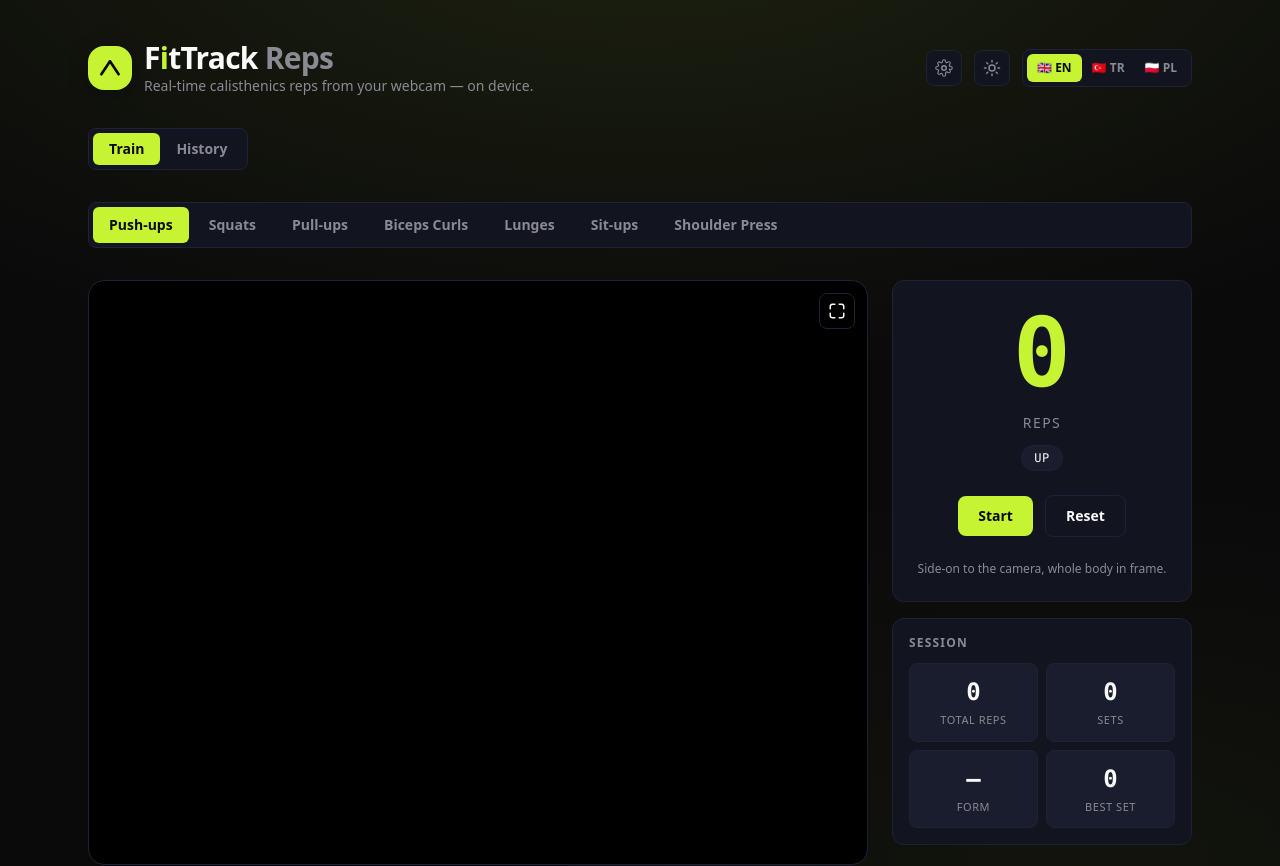
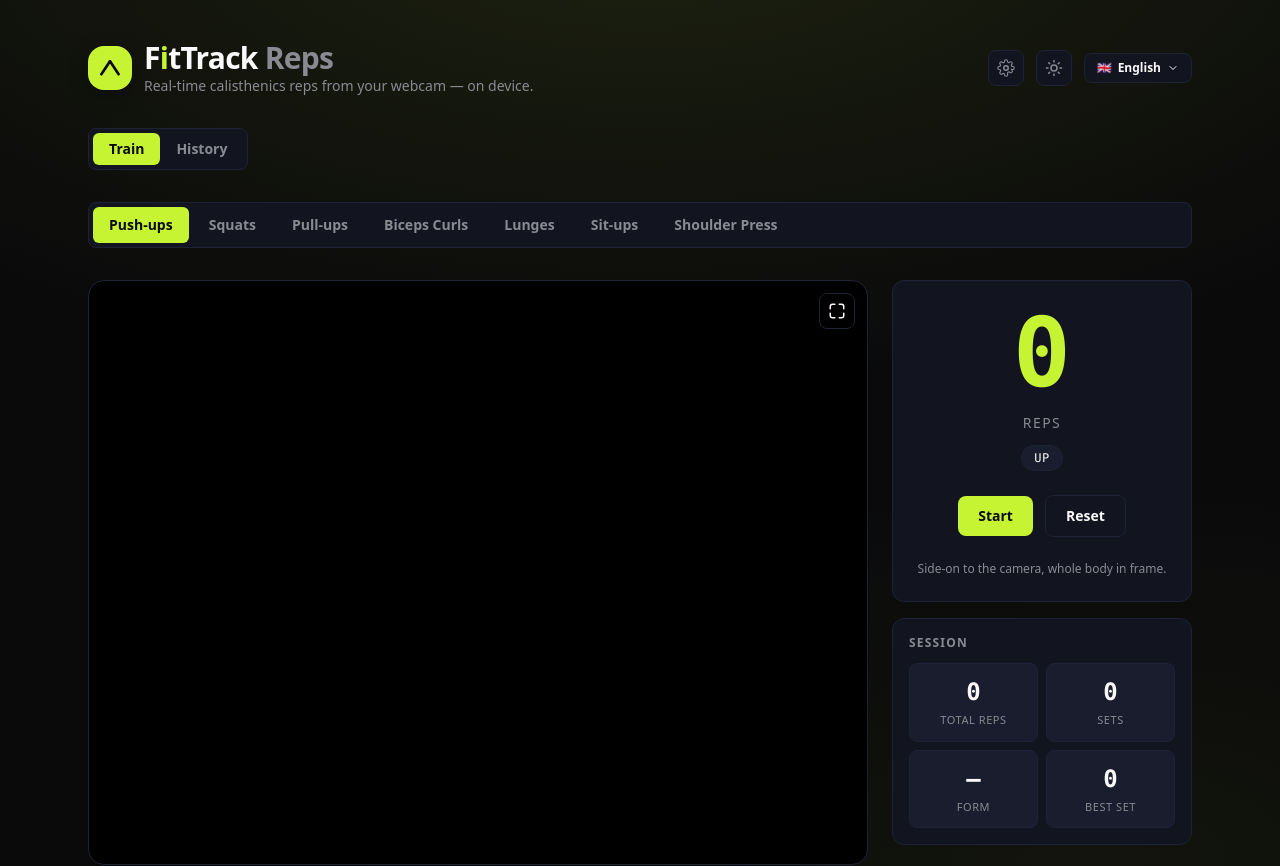
Before and after one commit to Sm3th/Webcam-Repeat-Counter, a React (Vite) app: page / in a window 1280 px wide. Shown: the top 866 px of the page. Built offline with nearby package versions, Linux system fonts and the light colour scheme.

Commit message:
fix(history+nav): sensible mini bar chart, dropdown language menu

```diff
--- a/src/app/App.tsx
+++ b/src/app/App.tsx
@@ -14,13 +14,14 @@ import { InstallButton } from './InstallButton';
 import { SettingsPanel } from './SettingsPanel';
 import { usePrefs } from './usePrefs';
 import { HistoryView } from './HistoryView';
+import { LanguageMenu } from './LanguageMenu';
 
 type Lang = 'en' | 'tr' | 'pl';
 const PACKS: Record<Lang, RepCounterLabels> = { en: EN, tr: TR, pl: PL };
 const LANGS: Array<{ code: Lang; flag: string; label: string }> = [
-  { code: 'en', flag: '🇬🇧', label: 'EN' },
-  { code: 'tr', flag: '🇹🇷', label: 'TR' },
-  { code: 'pl', flag: '🇵🇱', label: 'PL' },
+  { code: 'en', flag: '🇬🇧', label: 'English' },
+  { code: 'tr', flag: '🇹🇷', label: 'Türkçe' },
+  { code: 'pl', flag: '🇵🇱', label: 'Polski' },
 ];
 
 const EXERCISE_LIST = Object.values(EXERCISES);
@@ -125,28 +126,11 @@ export function App() {
               )}
             </button>
 
-            <div
-              role="radiogroup"
-              aria-label="Language"
-              className="inline-flex rounded-lg border border-border bg-surface p-1"
-            >
-              {LANGS.map((l) => (
-                <button
-                  key={l.code}
-                  type="button"
-                  role="radio"
-                  aria-checked={lang === l.code}
-                  onClick={() => setLang(l.code)}
-                  className={`rounded-md px-2.5 py-1.5 text-xs font-semibold transition-colors ${
-                    lang === l.code
-                      ? 'bg-accent text-accent-ink'
-                      : 'text-text-dim hover:text-text'
-                  }`}
-                >
-                  <span aria-hidden="true">{l.flag}</span> {l.label}
-                </button>
-              ))}
-            </div>
+            <LanguageMenu
+              langs={LANGS}
+              current={lang}
+              onChange={(c) => setLang(c as Lang)}
+            />
           </div>
         </header>
 
--- /dev/null
+++ b/src/app/LanguageMenu.tsx
@@ -0,0 +1,90 @@
+import { useEffect, useRef, useState } from 'react';
+
+export interface LangOption {
+  code: string;
+  flag: string;
+  label: string;
+}
+
+interface LanguageMenuProps {
+  langs: LangOption[];
+  current: string;
+  onChange: (code: string) => void;
+}
+
+/** Compact language button that opens a dropdown of languages. */
+export function LanguageMenu({ langs, current, onChange }: LanguageMenuProps) {
+  const [open, setOpen] = useState(false);
+  const ref = useRef<HTMLDivElement>(null);
+  const active = langs.find((l) => l.code === current) ?? langs[0];
+
+  useEffect(() => {
+    if (!open) return;
+    const onDoc = (e: MouseEvent) => {
+      if (ref.current && !ref.current.contains(e.target as Node)) setOpen(false);
+    };
+    document.addEventListener('mousedown', onDoc);
+    return () => document.removeEventListener('mousedown', onDoc);
+  }, [open]);
+
+  return (
+    <div ref={ref} className="relative">
+      <button
+        type="button"
+        onClick={() => setOpen((v) => !v)}
+        aria-haspopup="listbox"
+        aria-expanded={open}
+        aria-label="Language"
+        className="flex items-center gap-1.5 rounded-lg border border-border bg-surface px-3 py-1.5 text-xs font-semibold text-text transition-colors hover:text-accent"
+      >
+        <span aria-hidden="true">{active.flag}</span>
+        {active.label}
+        <svg
+          width="12"
+          height="12"
+          viewBox="0 0 24 24"
+          fill="none"
+          aria-hidden="true"
+          className={`transition-transform ${open ? 'rotate-180' : ''}`}
+        >
+          <path
+            d="M6 9l6 6 6-6"
+            stroke="currentColor"
+            strokeWidth="2"
+            strokeLinecap="round"
+            strokeLinejoin="round"
+          />
+        </svg>
+      </button>
+
+      {open && (
+        <ul
+          role="listbox"
+          className="absolute right-0 top-full z-40 mt-2 w-36 overflow-hidden rounded-lg border border-border bg-surface py-1 shadow-xl"
+        >
+          {langs.map((l) => (
+            <li key={l.code}>
+              <button
+                type="button"
+                role="option"
+                aria-selected={l.code === current}
+                onClick={() => {
+                  onChange(l.code);
+                  setOpen(false);
+                }}
+                className={`flex w-full items-center gap-2 px-3 py-2 text-sm transition-colors ${
+                  l.code === current
+                    ? 'text-accent'
+                    : 'text-text hover:bg-surface-2'
+                }`}
+              >
+                <span aria-hidden="true">{l.flag}</span>
+                {l.label}
+              </button>
+            </li>
+          ))}
+        </ul>
+      )}
+    </div>
+  );
+}
--- a/src/app/RepsChart.tsx
+++ b/src/app/RepsChart.tsx
@@ -3,42 +3,29 @@ interface RepsChartProps {
   ariaLabel: string;
 }
 
-/** Lightweight hand-rolled SVG bar chart — no chart library, tiny bundle cost. */
+/**
+ * Lightweight mini bar chart — fixed-width bars on a faint track, left-aligned in
+ * chronological order. No chart library; looks sensible with any count (a single
+ * set is one slim bar, not a giant block).
+ */
 export function RepsChart({ values, ariaLabel }: RepsChartProps) {
   if (values.length === 0) return null;
-
-  const W = 100;
-  const H = 32;
-  const gap = 1.5;
-  const n = values.length;
-  const barW = (W - gap * (n - 1)) / n;
   const max = Math.max(...values, 1);
 
   return (
-    <svg
-      viewBox={`0 0 ${W} ${H}`}
-      preserveAspectRatio="none"
+    <div
       role="img"
       aria-label={ariaLabel}
-      className="h-16 w-full"
+      className="flex h-16 items-end gap-1 overflow-hidden rounded-lg border border-border bg-surface-2 px-2 py-2"
     >
-      {values.map((v, i) => {
-        const h = (v / max) * (H - 2);
-        const x = i * (barW + gap);
-        const y = H - h;
-        return (
-          <rect
-            key={i}
-            x={x}
-            y={y}
-            width={barW}
-            height={h}
-            rx={0.6}
-            fill="var(--accent)"
-            opacity={0.55 + 0.45 * (v / max)}
-          />
-        );
-      })}
-    </svg>
+      {values.map((v, i) => (
+        <div
+          key={i}
+          title={String(v)}
+          className="w-2.5 shrink-0 rounded-sm bg-accent"
+          style={{ height: `${Math.max(10, (v / max) * 100)}%` }}
+        />
+      ))}
+    </div>
   );
 }
```
